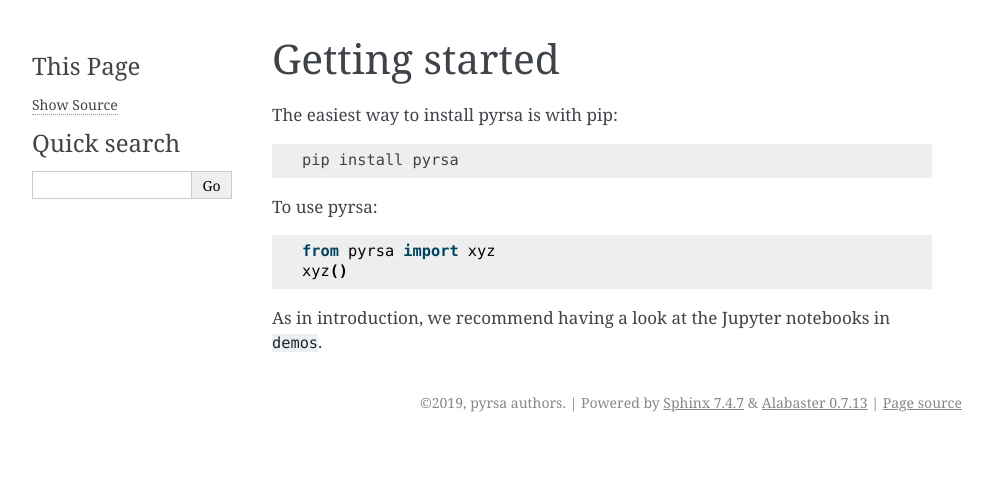
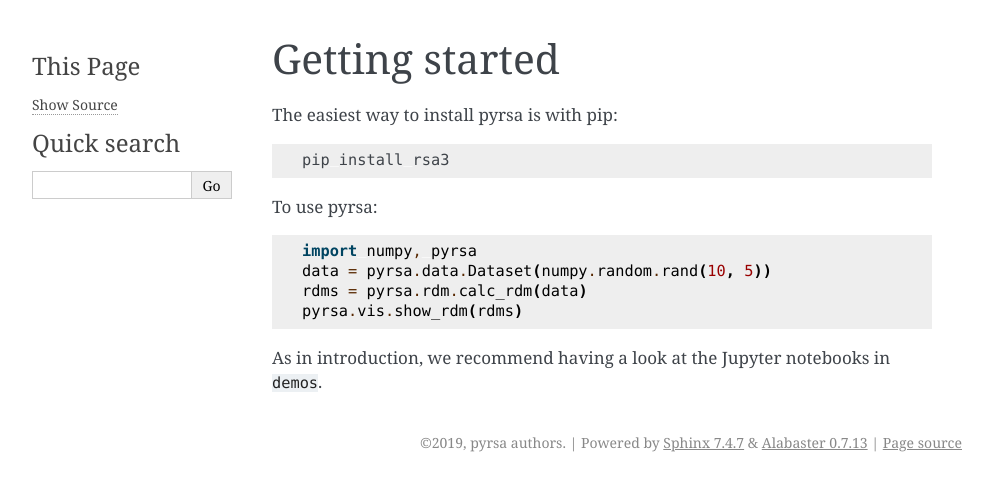
Before and after one commit to rsagroup/rsatoolbox, a Sphinx documentation site: the page built from docs/source/getting_started.rst, in a window 1280 px wide. Shown: the top 491 px of the page, without its empty margins (148-1141 px from the left). Built offline with Sphinx 7.4.7, drawn with Linux system fonts in a browser that asks for light colours; pages that are not in the unit, such as notebooks, are missing from menus.

Commit message:
fixed package name in getting started paragraphs in README and docs

```diff
--- a/docs/source/getting_started.rst
+++ b/docs/source/getting_started.rst
@@ -7,13 +7,15 @@ The easiest way to install pyrsa is with pip:
 
 .. code-block:: sh
 
-    pip install pyrsa
+    pip install rsa3
 
 To use pyrsa:
 
 .. code-block:: python
 
-    from pyrsa import xyz
-    xyz()
+    import numpy, pyrsa
+    data = pyrsa.data.Dataset(numpy.random.rand(10, 5))
+    rdms = pyrsa.rdm.calc_rdm(data)
+    pyrsa.vis.show_rdm(rdms)
 
 As in introduction, we recommend having a look at the Jupyter notebooks in ``demos``.
```
Also changed, not shown: README.md (+18 -0 lines).
